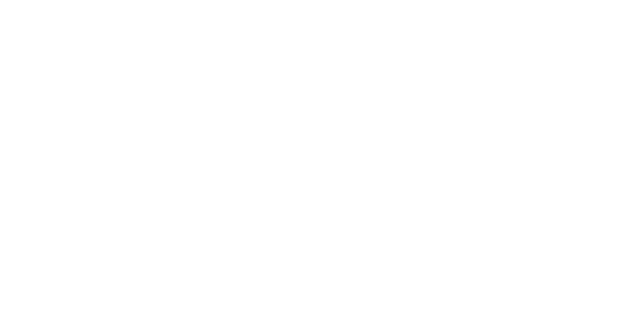
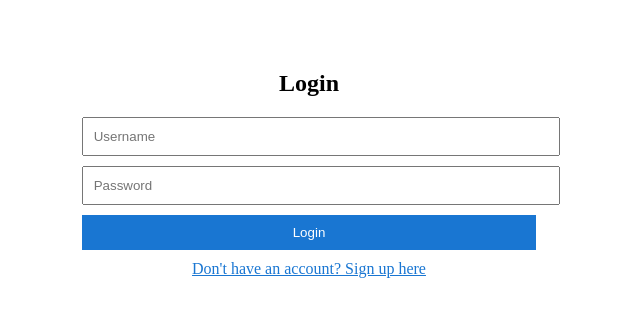
Before and after one commit to konstantine25b/realtime-auth-signin-tracker-frontend, a React (Create React App) app: page / in a window 1280 px wide. Shown: the top 316 px of the page, without its empty margins (331-971 px from the left). Built offline with nearby package versions, Linux system fonts and the light colour scheme.

Commit message:
added login register and dashboard pages

```diff
--- a/package.json
+++ b/package.json
@@ -3,11 +3,16 @@
   "version": "0.1.0",
   "private": true,
   "dependencies": {
+    "@apollo/client": "^3.10.4",
+    "@emotion/react": "^11.11.4",
+    "@emotion/styled": "^11.11.5",
+    "@mui/material": "^5.15.20",
     "@testing-library/jest-dom": "^5.17.0",
     "@testing-library/react": "^13.4.0",
     "@testing-library/user-event": "^13.5.0",
     "react": "^18.3.1",
     "react-dom": "^18.3.1",
+    "react-router-dom": "^6.23.1",
     "react-scripts": "5.0.1",
     "web-vitals": "^2.1.4"
   },
--- a/src/App.js
+++ b/src/App.js
@@ -1,11 +1,29 @@
+import React from "react";
+import {
+  Route,
+  RouterProvider,
+  createHashRouter,
+  createRoutesFromElements,
+} from "react-router-dom";
+import Root from "./Root";
+import Login from "./components/auth/login/Login"
+import Register from "./components/auth/registration/Register"
+import Dashboard from "./components/dashboard/dashboard"
 
+const router = createHashRouter(
+  createRoutesFromElements(
+    <Route path="/" element={<Root />}>
+      <Route index={true} element={<Login />} />
+      <Route path="/login" element={<Login/>} />
+      <Route path="/register" element={<Register/>} />
+      <Route path="/dashboard" element={<Dashboard/>} />{" "}
+      <Route path="/" exact element={<Login/>} />
+    </Route>
+  )
+);
 
 function App() {
-  return (
-    <div className="App">
-
-    </div>
-  );
+  return <RouterProvider router={router} />;
 }
 
 export default App;
--- /dev/null
+++ b/src/Root.js
@@ -0,0 +1,9 @@
+import { Outlet } from "react-router-dom";
+
+export default function Root() {
+  return (
+    <>
+      <Outlet />
+    </>
+  );
+}
--- /dev/null
+++ b/src/components/auth/login/Login.js
@@ -0,0 +1,96 @@
+import React, { useState } from 'react';
+import { useMutation, gql } from '@apollo/client';
+import styled from '@emotion/styled';
+import { useNavigate } from 'react-router-dom';
+
+const StyledContainer = styled.div`
+  display: flex;
+  flex-direction: column;
+  align-items: center;
+  margin-top: 50px;
+`;
+
+const StyledInput = styled.input`
+  width: 100%;
+  padding: 10px;
+  margin-bottom: 10px;
+`;
+
+const StyledButton = styled.button`
+  width: 100%;
+  padding: 10px;
+  background-color: #1976D2;
+  color: white;
+  border: none;
+  cursor: pointer;
+`;
+
+const RegisterText = styled.span`
+  margin-top: 10px;
+  text-decoration: underline;
+  color: #1976D2;
+  cursor: pointer;
+  transition: color 0.3s;
+
+  &:hover {
+    color: #135293;
+  }
+`;
+
+const LOGIN_MUTATION = gql`
+  mutation login($username: String!, $password: String!) {
+    login(username: $username, password: $password) {
+      token
+    }
+  }
+`;
+
+function Login() {
+  const [username, setUsername] = useState('');
+  const [password, setPassword] = useState('');
+  const [login] = useMutation(LOGIN_MUTATION);
+  const navigate = useNavigate();
+
+  const handleSubmit = async (e) => {
+    e.preventDefault();
+    try {
+      const { data } = await login({ variables: { username, password } });
+      localStorage.setItem('token', data.login.token);
+      navigate('/dashboard');
+    } catch (err) {
+      console.error(err);
+    }
+  };
+
+  const handleRegisterClick = () => {
+    navigate('/register');
+  };
+
+  return (
+    <StyledContainer>
+      <h2>Login</h2>
+      <form onSubmit={handleSubmit}>
+        <StyledInput
+          type="text"
+          placeholder="Username"
+          value={username}
+          onChange={(e) => setUsername(e.target.value)}
+          required
+        />
+        <StyledInput
+          type="password"
+          placeholder="Password"
+          value={password}
+          onChange={(e) => setPassword(e.target.value)}
+          required
+        />
+        <StyledButton type="submit">
+          Login
+        </StyledButton>
+      </form>
+      <RegisterText onClick={handleRegisterClick}>Don't have an account? Sign up here</RegisterText>
+    </StyledContainer>
+  );
+}
+
+export default Login;
--- /dev/null
+++ b/src/components/auth/registration/Register.js
@@ -0,0 +1,81 @@
+import React, { useState } from 'react';
+import { useMutation, gql } from '@apollo/client';
+import styled from '@emotion/styled';
+import { useNavigate } from 'react-router-dom';
+
+const StyledContainer = styled.div`
+  display: flex;
+  flex-direction: column;
+  align-items: center;
+  margin-top: 50px;
+`;
+
+const StyledInput = styled.input`
+  width: 100%;
+  padding: 10px;
+  margin-bottom: 10px;
+`;
+
+const StyledButton = styled.button`
+  width: 100%;
+  padding: 10px;
+  background-color: #1976D2;
+  color: white;
+  border: none;
+  cursor: pointer;
+`;
+
+const REGISTER_MUTATION = gql`
+  mutation register($username: String!, $password: String!) {
+    register(username: $username, password: $password) {
+      token
+    }
+  }
+`;
+
+function Register() {
+  const [username, setUsername] = useState('');
+  const [password, setPassword] = useState('');
+  const [register] = useMutation(REGISTER_MUTATION);
+  const navigate = useNavigate();
+
+  const handleSubmit = async (e) => {
+    e.preventDefault();
+    try {
+      const { data } = await register({ variables: { username, password } });
+      localStorage.setItem('token', data.register.token);
+
+      navigate('/dashboard');
+    } catch (err) {
+      console.error(err);
+    }
+  };
+
+
+  return (
+    <StyledContainer>
+      <h2>Register</h2>
+      <form onSubmit={handleSubmit}>
+        <StyledInput
+          type="text"
+          placeholder="Username"
+          value={username}
+          onChange={(e) => setUsername(e.target.value)}
+          required
+        />
+        <StyledInput
+          type="password"
+          placeholder="Password"
+          value={password}
+          onChange={(e) => setPassword(e.target.value)}
+          required
+        />
+        <StyledButton type="submit">
+          Register
+        </StyledButton>
+      </form>
+    </StyledContainer>
+  );
+}
+
+export default Register;
--- /dev/null
+++ b/src/components/dashboard/dashboard.js
@@ -0,0 +1,81 @@
+import React, { useEffect } from 'react';
+import { useQuery, useMutation, gql } from '@apollo/client';
+import styled from '@emotion/styled';
+
+const StyledContainer = styled.div`
+  display: flex;
+  flex-direction: column;
+  align-items: center;
+  margin-top: 50px;
+`;
+
+const StyledButton = styled.button`
+  margin-top: 20px;
+  padding: 10px 20px;
+  background-color: #1976D2;
+  color: white;
+  border: none;
+  cursor: pointer;
+`;
+
+const StyledTypography = styled.p`
+  margin-top: 20px;
+  font-size: 1.2rem;
+  color: red;
+`;
+
+const ME_QUERY = gql`
+  query me {
+    me {
+      id
+      username
+      signInCount
+    }
+  }
+`;
+
+const GLOBAL_SIGNIN_COUNT_QUERY = gql`
+  query globalSignInCount {
+    globalSignInCount
+  }
+`;
+
+const INCREMENT_SIGNIN_COUNT_MUTATION = gql`
+  mutation incrementSignInCount {
+    incrementSignInCount {
+      signInCount
+    }
+  }
+`;
+
+function Dashboard() {
+  const { data: meData } = useQuery(ME_QUERY);
+  const { data: globalData } = useQuery(GLOBAL_SIGNIN_COUNT_QUERY);
+  const [incrementSignInCount] = useMutation(INCREMENT_SIGNIN_COUNT_MUTATION);
+
+  useEffect(() => {
+    // Logic for real-time updates can be added here
+  }, []);
+
+  const handleIncrement = async () => {
+    await incrementSignInCount();
+  };
+
+  return (
+    <StyledContainer>
+      <h2>Welcome, {meData?.me?.username}</h2>
+      <p>Your Sign-In Count: {meData?.me?.signInCount}</p>
+      <p>Global Sign-In Count: {globalData?.globalSignInCount}</p>
+      <StyledButton onClick={handleIncrement}>
+        Increment Sign-In Count
+      </StyledButton>
+      {globalData?.globalSignInCount >= 5 && (
+        <StyledTypography>
+          Global Sign-In Count Reached 5!
+        </StyledTypography>
+      )}
+    </StyledContainer>
+  );
+}
+
+export default Dashboard;
--- a/src/index.js
+++ b/src/index.js
@@ -1,12 +1,22 @@
 import React from 'react';
 import ReactDOM from 'react-dom/client';
+import { ApolloProvider, ApolloClient, InMemoryCache } from '@apollo/client';
 import './index.css';
 import App from './App';
 
+const client = new ApolloClient({
+  uri: 'http://localhost:8000/graphql/',
+  cache: new InMemoryCache(),
+  headers: {
+    authorization: `JWT ${localStorage.getItem('token')}`,
+  },
+});
 
 const root = ReactDOM.createRoot(document.getElementById('root'));
 root.render(
+  <ApolloProvider client={client}>
   <React.StrictMode>
     <App />
   </React.StrictMode>
+  </ApolloProvider>
 );
```
Also changed, not shown: 1 other file (tests, documents, lock files or other folders).
